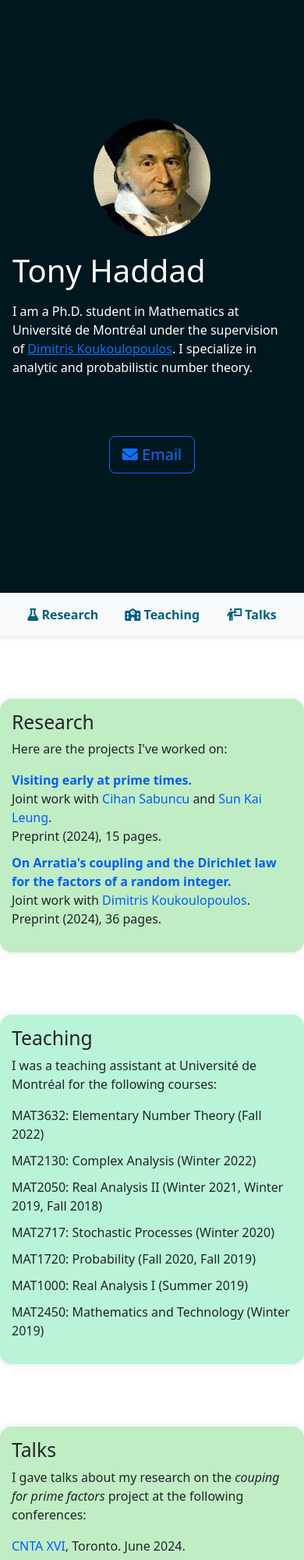
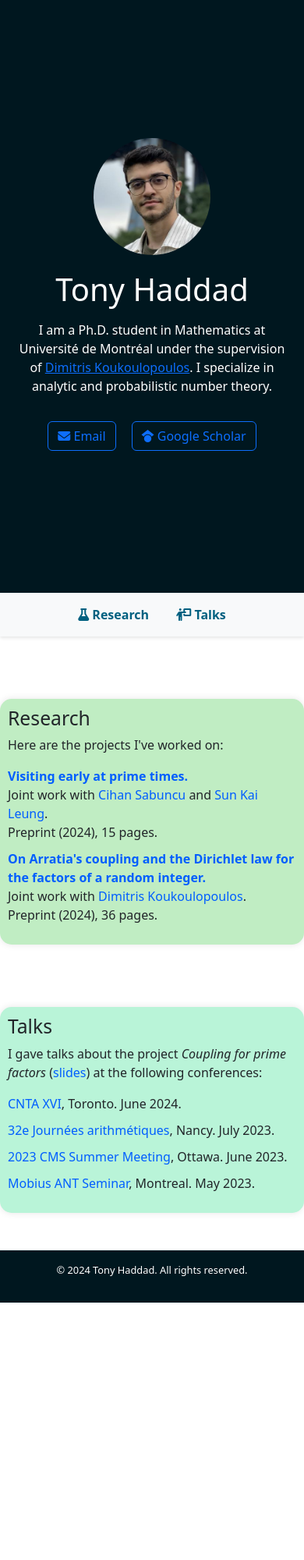
Before and after one commit to haddadt/haddadt.github.io, a plain HTML site: page index.html in a window 390 px wide. Shown: the top 2000 px of the page at 78% size. After the commit the page ends 1670 px from the top, so only its background shows below. Drawn offline with nearby package versions, Linux system fonts and the light colour scheme.

Commit message:
Ready-to-go
Put my photo; removed the teaching section; added favicon

```diff
--- a/css/styles.css
+++ b/css/styles.css
@@ -1,3 +1,13 @@
+/* CSS Variables */
+:root {
+    --primary-color: #6b0101;
+    --hover-color: #006B8F;
+    --text-color: #fff;
+    --background-color: #00171F;
+    --research-bg: #C0EDC3;
+    --talks-bg: #B9F4D8;
+}
+
 /* General Reset */
 * {
     margin: 0;
@@ -5,28 +15,30 @@
     box-sizing: border-box;
 }
 
+/* Smooth Scrolling */
 html {
     scroll-behavior: smooth;
 }
 
+/* Body Styles */
 body {
     font-family: 'Lato', sans-serif;
     background-color: white;
     line-height: 1.6;
 }
 
-/* Large Header with Image and About Section */
+/* Header styles */
 header {
     height: 90vh;
-    background: #00171F;
-    color: white;
+    background: var(--background-color);
+    color: var(--text-color);
     display: flex;
     justify-content: center;
     align-items: center;
     padding: 2rem;
 }
 
-.header-content {
+.header-info {
     display: flex;
     flex-direction: column;
     align-items: center;
@@ -34,13 +46,7 @@ header {
     max-width: 1200px;
 }
 
-header img {
-    width: 150px;
-    height: 150px;
-    border-radius: 50%;
-    object-fit: cover;
-}
-
+/* About Section Style */
 .about {
     max-width: 600px;
 }
@@ -54,7 +60,25 @@ header img {
     margin: 0.5rem 0;
 }
 
-/* Sticky Navigation Bar */
+/* Image Styles */
+header img {
+    width: 150px;
+    height: 150px;
+    border-radius: 50%;
+    object-fit: cover;
+}
+
+/* Button Styles */
+.btn-container {
+    display: flex;
+    gap: 10px;
+}
+
+.btn {
+    margin: 5px;
+}
+
+/* Navigation Styles */
 nav {
     position: sticky;
     top: 0;
@@ -97,15 +121,11 @@ section a:hover {
 }
 
 section#research {
-    background-color: #C0EDC3;
-}
-
-section#teaching {
-    background-color: #B9F4D8;
+    background-color: var(--research-bg);
 }
 
 section#talks {
-    background-color: #C0EDC3;
+    background-color: var(--talks-bg);
 }
 
 /* Lists */
@@ -122,29 +142,26 @@ ul.space_list li {
 footer {
     text-align: center;
     padding: 1rem;
-    background-color: #333;
+    font-size: 0.8em;
+    background-color: var(--background-color);
     color: white;
 }
 
 /* Responsive Design */
 @media (max-width: 768px) {
     header {
-        flex-direction: column; /* Stack header and nav vertically on small screens */
+        flex-direction: column;
         align-items: center;
         padding: 1rem;
     }
 
     nav {
-        flex-direction: column; /* Stack nav items vertically */
+        flex-direction: column;
         gap: 10px;
     }
 
     section {
-        margin: 80px auto 20px auto; /* Adjust margin for smaller screens */
+        margin: 80px auto 20px auto;
         padding: 10px;
     }
-
-    section#research, section#teaching, section#talks {
-        padding: 15px; /* Reduce padding for sections */
-    }
 }
--- a/index.html
+++ b/index.html
@@ -5,6 +5,7 @@
     <meta charset="UTF-8">
     <meta name="viewport" content="width=device-width, initial-scale=1.0">
     <meta name="description" content="Website of Tony Haddad, Ph.D. student in mathematics at Université de Montréal.">
+    <meta name="keywords" content="Mathematics, PhD student, Université de Montréal, analytic number theory, probabilistic number theory">
 
     <title>Tony Haddad</title>
 
@@ -13,22 +14,24 @@
     <link rel="stylesheet" href="css/styles.css">
     <script src="https://kit.fontawesome.com/20299abdfd.js" crossorigin="anonymous"></script>
 
+    <!-- Favicons -->
+    <link rel="apple-touch-icon" sizes="180x180" href="favicon_io/apple-touch-icon.png">
+    <link rel="icon" type="image/png" sizes="32x32" href="favicon_io/favicon-32x32.png">
+    <link rel="icon" type="image/png" sizes="16x16" href="favicon_io/favicon-16x16.png">
+    <link rel="manifest" href="favicon_io/site.webmanifest">
+
     <!-- Bootstrap CSS -->
     <link href="https://cdn.jsdelivr.net/npm/bootstrap@5.3.3/dist/css/bootstrap.min.css" rel="stylesheet">
 
-    <!-- Bootstrap JS and dependencies -->
-    <script src="https://cdn.jsdelivr.net/npm/bootstrap@5.3.3/dist/js/bootstrap.bundle.min.js"></script>
-
-    <!-- MathJax for LaTeX -->
-    <script id="MathJax-script" async src="https://cdn.jsdelivr.net/npm/mathjax@3/es5/tex-mml-chtml.js"></script>
+    <!-- Base link target for all links -->
+    <base target="_blank">
 </head>
 
 <body>
-
     <!-- Header Section -->
     <header>
-        <div class="header-content">
-            <img src="img/GaussCarl300px.jpg" alt="Tony Haddad Photo">
+        <div class="header-info text-center">
+            <img src="img/photo-362x362.png" alt="Tony Haddad Photo">
             <div class="about">
                 <h1>Tony Haddad</h1>
                 <p>
@@ -37,72 +40,64 @@
                     I specialize in analytic and probabilistic number theory.
                 </p>
             </div>
-            <div class="container text-center mt-5">
-                <a href="mailto:tony.haddad@umontreal.ca" class="btn btn-outline-primary btn-lg"><i class="fa-solid fa-envelope"></i> Email</a>
+            <div class="btn-container">
+                <a href="mailto:tony.haddad@umontreal.ca" class="btn btn-outline-primary">
+                    <i class="fa-solid fa-envelope"></i> Email
+                </a>
+                <a href="https://scholar.google.com/citations?user=Tm4pkwYAAAAJ" class="btn btn-outline-primary">
+                    <i class="fa-brands fa-google-scholar"></i> Google Scholar
+                </a>
             </div>
         </div>
-        <!--<div>
-            <a href="mailto:tony.haddad@umontreal.ca"
-                class="button button-border button-border-thin button-rounded button-yellow">Email</a>
-            <a href="cv/Jeremie-Turcotte_CV_en.pdf" target="_blank"
-                class="button button-border button-border-thin button-rounded button-yellow">CV</a>
-        </div> -->
     </header>
 
     <!-- Navigation Bar -->
     <nav>
-        <a href="#research"><i class="fa-solid fa-flask"></i> Research</a>
-        <a href="#teaching"><i class="fa-solid fa-school"></i> Teaching</a>
-        <a href="#talks"><i class="fa-solid fa-person-chalkboard"></i> Talks</a>
+        <a href="#research" target="_self"><i class="fa-solid fa-flask"></i> Research</a>
+        <a href="#talks" target="_self"><i class="fa-solid fa-person-chalkboard"></i> Talks</a>
     </nav>
 
+    <main>
         <!-- Research Section -->
         <section id="research">
             <h2>Research</h2>
             <p>Here are the projects I've worked on:</p>
             <ul class="space_list">
                 <li>
-                <b><a href="https://arxiv.org/abs/2408.11781">Visiting early at prime times.</a></b><br>
+                    <b><a href="papers/prime-times.pdf">Visiting early at prime times.</a></b><br>
                     Joint work with <a href="https://sites.google.com/view/cihan-sabuncu/home">Cihan Sabuncu</a> and
                     <a href="https://sites.google.com/view/sunkaileung/home">Sun Kai Leung</a>.<br>
                     Preprint (2024), 15 pages.
                 </li>
                 <li>
-                <b><a href="https://arxiv.org/abs/2406.09360">On Arratia's coupling and the Dirichlet law for the factors of a random integer.</a></b><br>
+                    <b><a href="papers/coupling.pdf">On Arratia's coupling and the Dirichlet law for the factors of a random integer.</a></b><br>
                     Joint work with <a href="https://dms.umontreal.ca/~koukoulo/">Dimitris Koukoulopoulos</a>.<br>
                     Preprint (2024), 36 pages.
                 </li>
             </ul>
         </section>
 
-    <!-- Teaching Section -->
-    <section id="teaching">
-        <h2>Teaching</h2>
-        <p>I was a teaching assistant at Université de Montréal for the following courses:</p>
-        <ul class="space_list">
-            <li>MAT3632: Elementary Number Theory (Fall 2022)</li>
-            <li>MAT2130: Complex Analysis (Winter 2022)</li>
-            <li>MAT2050: Real Analysis II (Winter 2021, Winter 2019, Fall 2018)</li>
-            <li>MAT2717: Stochastic Processes (Winter 2020)</li>
-            <li>MAT1720: Probability (Fall 2020, Fall 2019)</li>
-            <li>MAT1000: Real Analysis I (Summer 2019)</li>
-            <li>MAT2450: Mathematics and Technology (Winter 2019)</li>
-        </ul>
-    </section>
-
         <!-- Talks Section -->
         <section id="talks">
             <h2>Talks</h2>
-        <p>I gave talks about my research on the <i>couping for prime factors</i> project at the following conferences:</p>
+            <p>I gave talks about the project <i>Coupling for prime factors</i> (<a href="slides/coupling-slides.pdf">slides</a>) at the following conferences:</p>
             <ul class="space_list">
                 <li><a href="http://www.fields.utoronto.ca/activities/23-24/CNTA-XVI">CNTA XVI</a>, Toronto. June 2024.</li>
                 <li><a href="https://iecl.univ-lorraine.fr/ja2023/">32e Journées arithmétiques</a>, Nancy. July 2023.</li>
                 <li><a href="https://www2.cms.math.ca/Events/summer23/abs/ecr">2023 CMS Summer Meeting</a>, Ottawa. June 2023.</li>
                 <li><a href="https://montrealnumbertheory.org/seminars">Mobius ANT Seminar</a>, Montreal. May 2023.</li>
             </ul>
-        Here are the most recent version of the slides: <a href="https://youtu.be/oHg5SJYRHA0?si=5AbxKo68YGYDG_ai"><i class="fa-solid fa-file-powerpoint fa-bounce"></i></a>
         </section>
+    </main>
 
+    <!-- Footer Section -->
+    <footer class="text-center mt-5">
+        <p>&copy; 2024 Tony Haddad. All rights reserved.</p>
+    </footer>
 
+    <!-- Bootstrap JS and dependencies -->
+    <script src="https://cdn.jsdelivr.net/npm/bootstrap@5.3.3/dist/js/bootstrap.bundle.min.js"></script>
+    <!-- MathJax for LaTeX -->
+    <script id="MathJax-script" async src="https://cdn.jsdelivr.net/npm/mathjax@3/es5/tex-mml-chtml.js"></script>
 </body>
 </html>
```
Also changed, not shown: favicon_io/about.txt (added), favicon_io/android-chrome-192x192.png (added), favicon_io/android-chrome-512x512.png (added), favicon_io/apple-touch-icon.png (added), favicon_io/favicon-16x16.png (added), favicon_io/favicon-32x32.png (added), favicon_io/favicon.ico (added), favicon_io/site.webmanifest (added), img/GaussCarl300px.jpg (deleted), img/photo-362x362.png (added), 4 other files. Lines whose indentation alone changed are shown as unchanged.
